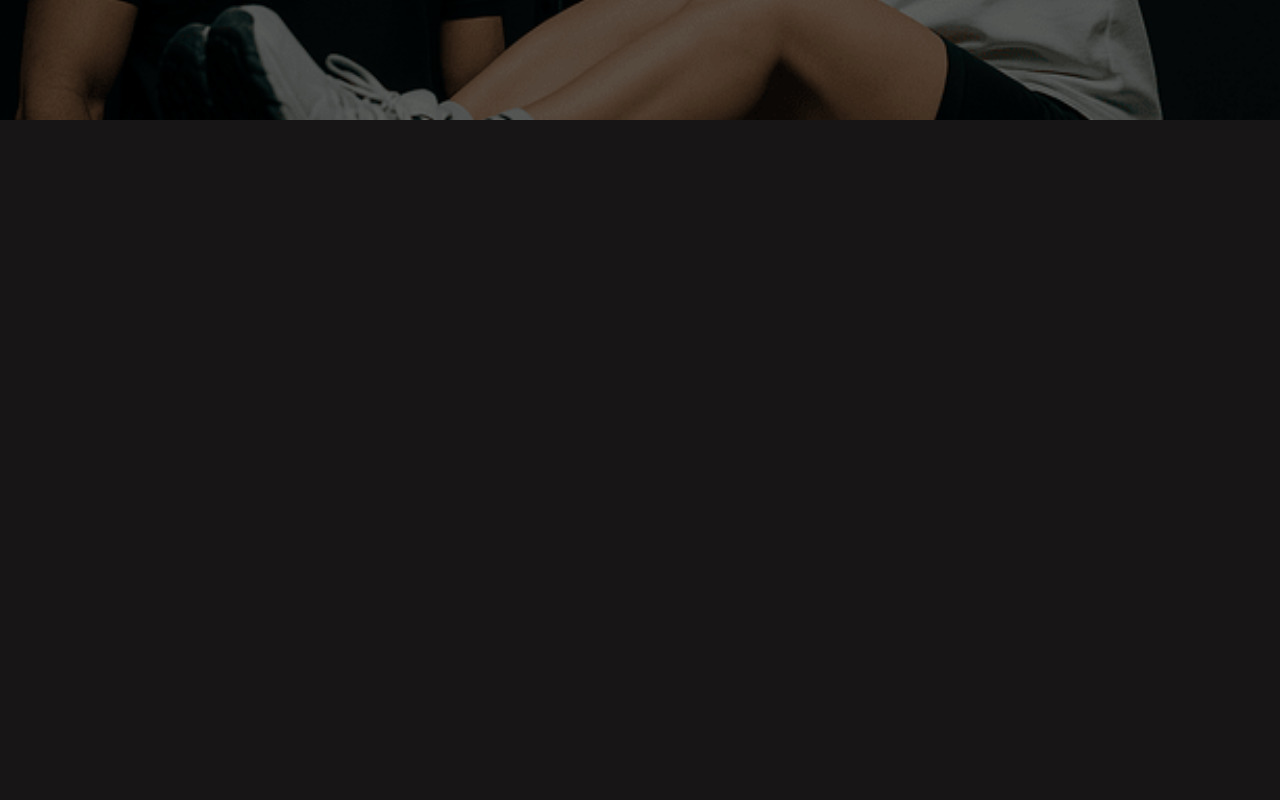
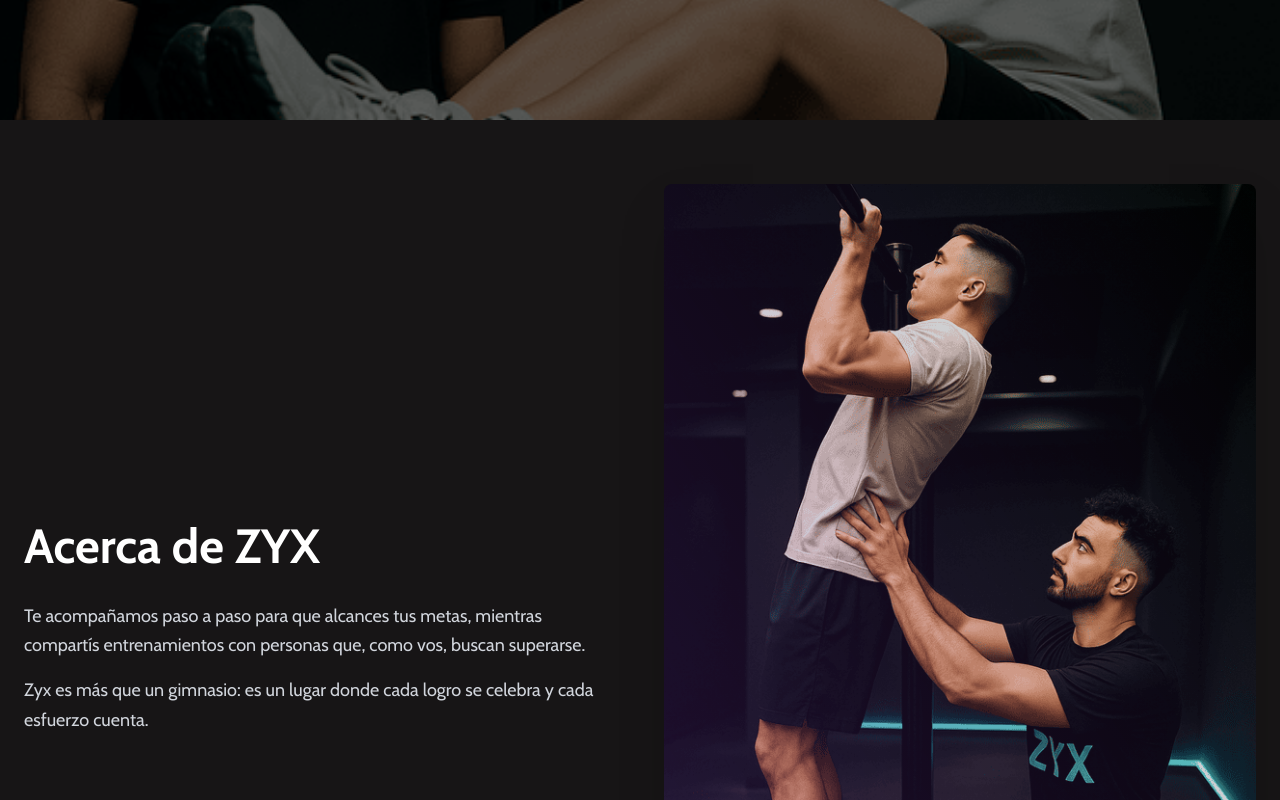
Before and after one commit to jimjabid/zyx, a React (Vite) app: page / in a window 1280 px wide. Shown: the part 680-1480 px from the top of the page. Built offline with nearby package versions, Linux system fonts and the light colour scheme.

Commit message:
changing-position-

```diff
--- a/src/pages/LandingPage.jsx
+++ b/src/pages/LandingPage.jsx
@@ -14,11 +14,11 @@ const LandingPage = () => {
       <div id="hero">
         <Hero />
       </div>
+      <div id="about">
+        <AboutUs />
+      </div>
       <div id="training">
         <TrainingGallery />
-      </div>
-      <div id="about">
-        <AboutUs />
       </div>
       <div id="faq">
         <FAQ />
```
